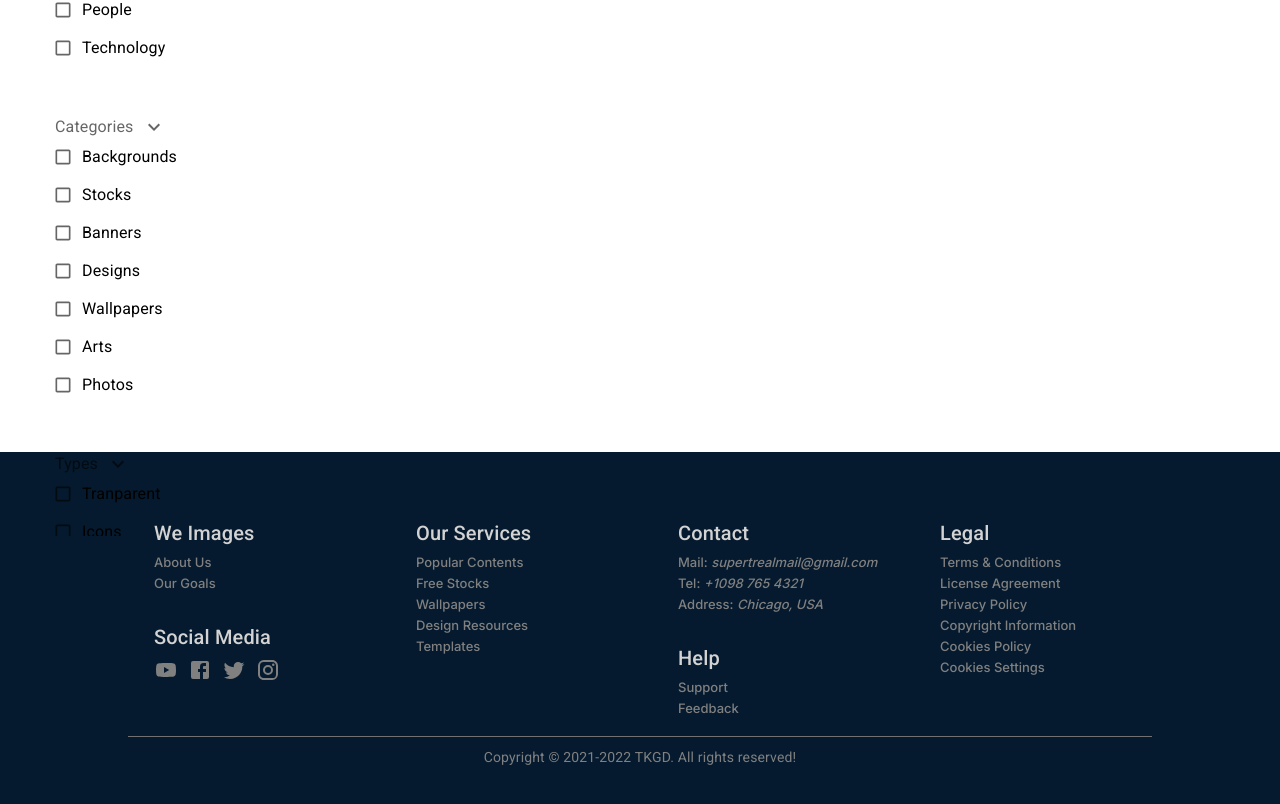
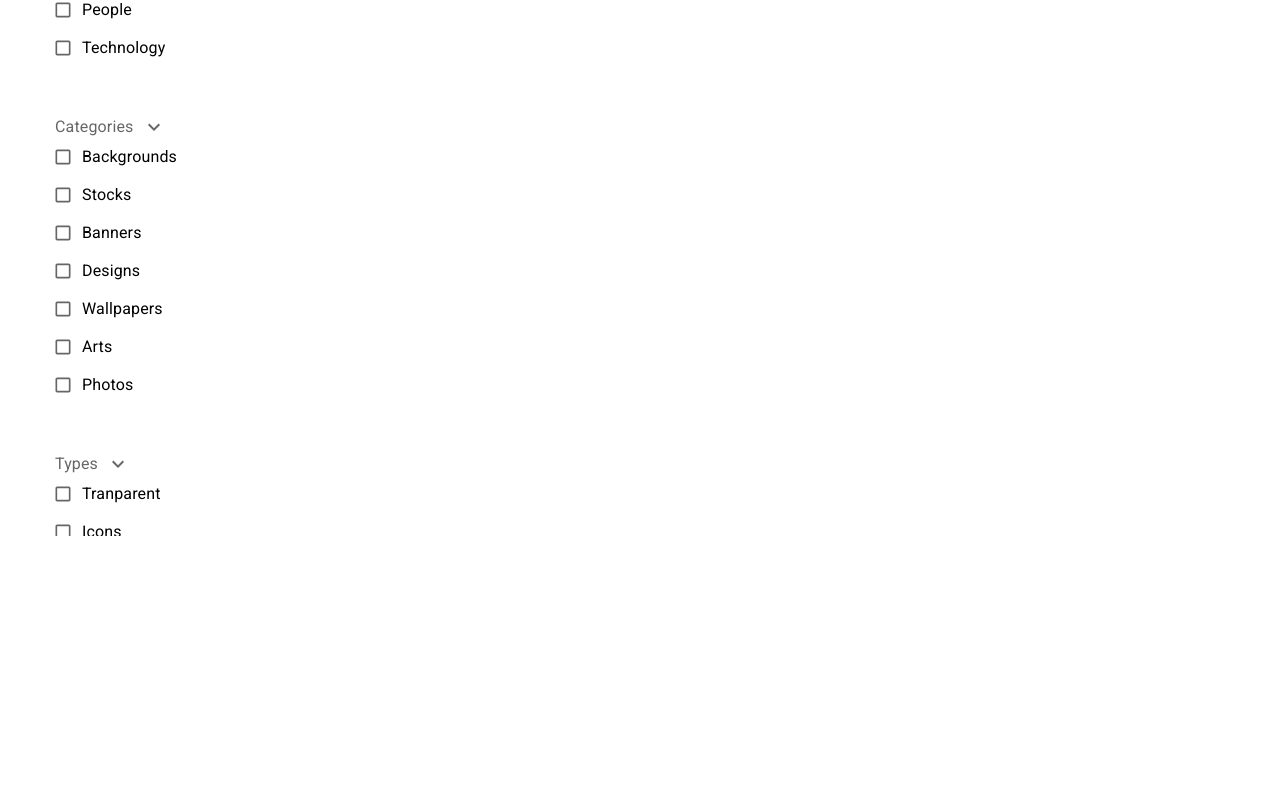
Before and after one commit to UI-Design-HCMUS-K18/We-images, a React (Create React App) app: page /search in a window 1280 px wide. Shown: the part 328-1132 px from the top of the page. After the commit the page ends 864 px from the top, so only its background shows below. Built offline with nearby package versions, Linux system fonts and the light colour scheme; no server answers.

Commit message:
Fix warnings

```diff
--- a/src/App.js
+++ b/src/App.js
@@ -5,7 +5,6 @@ import Header from './components/Header/Header';
 import Home from './pages/Home/Home';
 import SearchPage from './pages/SearchPage/SearchPage';
 import ImageDetail from './pages/ImageDetail/ImageDetail';
-import Footer from './components/Footer/Footer'
 import './App.css';
 
 function App() {
@@ -23,7 +22,6 @@ function App() {
           <ImageDetail />
         </Route>
       </Switch>
-      <Footer></Footer>
     </Router>
   );
 }
--- a/src/pages/Home/Feature/FeatureList.jsx
+++ b/src/pages/Home/Feature/FeatureList.jsx
@@ -1,5 +1,4 @@
 import * as React from 'react';
-import { styled } from '@mui/material/styles';
 import Box from '@mui/material/Box';
 import { Paper } from "@mui/material";
 import { Typography } from "@mui/material";
--- a/src/pages/Home/Feature/index.jsx
+++ b/src/pages/Home/Feature/index.jsx
@@ -1,5 +1,4 @@
 import * as React from 'react';
-import IconButton from '@mui/material/IconButton';
 import Typography from '@mui/material/Typography';
 import Stack from '@mui/material/Stack';
 import { Box } from '@mui/system';
--- a/src/pages/Home/Home.jsx
+++ b/src/pages/Home/Home.jsx
@@ -4,6 +4,7 @@ import Collection from './Collection'
 import TopArtist from './TopArtist';
 import Feature from './Feature'
 import Topic from './Topic';
+import Footer from '../../components/Footer/Footer'
 
 function Home() {
   return (
@@ -13,6 +14,7 @@ function Home() {
       <TopArtist />
       <Feature />
       <Topic />
+      <Footer />
     </div>
   );
 }
```
